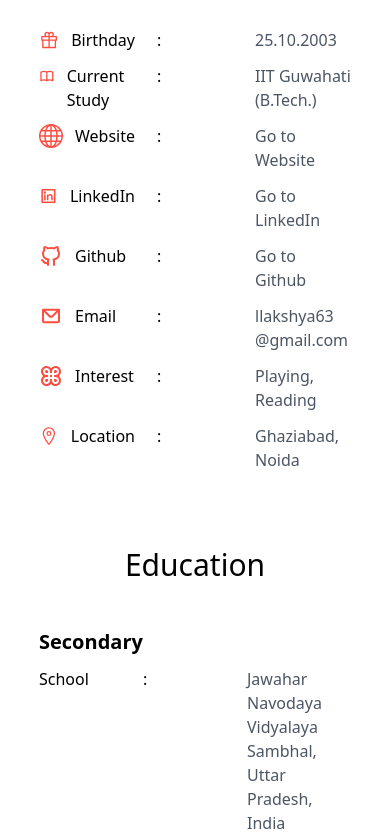
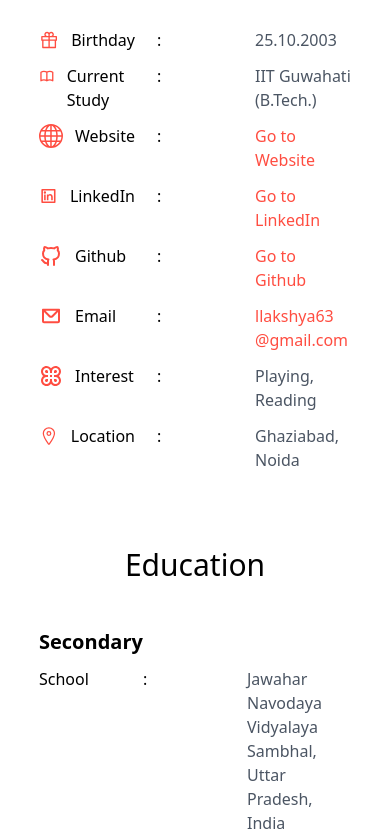
Before and after one commit to LAKSHYA25102003/Portfolio, a Next.js app: page / in a window 390 px wide. Shown: the part 1220-2059 px from the top of the page. Built offline with nearby package versions, Linux system fonts and the light colour scheme.

Commit message:
connectus link is added

```diff
--- a/components/About.js
+++ b/components/About.js
@@ -44,31 +44,31 @@ const About = () => {
 
 
                             <div className='flex gap-3'>
-                                <BsGlobe className="text-[#ff4D41] text-[24px]" /> <h3 className='font-medium'>Website</h3>
+                                <BsGlobe className="text-[#ff4D41]  text-[24px]" /> <h3 className='font-medium'>Website</h3>
                             </div>
                             <div className='font-medium ml-[10px]'>:</div>
-                            <div className='font-medium text-gray-600'><Link className='w-[100%]' href={"https://portfolio-lakshya-git-main-lakshya25102003.vercel.app/"}>Go to Website</Link></div>
+                        <div className='font-medium text-[#ff4D41] hover:font-bold'><Link className='w-[100%]' target={"_blank"} href={"https://portfolio-lakshya-git-main-lakshya25102003.vercel.app/"}>Go to Website</Link></div>
 
 
                             <div className='flex gap-3'>
                                 <RiLinkedinBoxLine className="text-[#ff4D41] text-[24px]" /> <h3 className='font-medium'>LinkedIn</h3>
                             </div>
                             <div className='font-medium ml-[10px]'>:</div>
-                            <div className='font-medium text-gray-600'><Link  href={"https://www.linkedin.com/in/lakshya-254659204/"}>Go to LinkedIn</Link></div>
+                            <div className='font-medium text-[#ff4D41] hover:font-bold'><Link target={"_blank"}  href={"https://www.linkedin.com/in/lakshya-254659204/"}>Go to LinkedIn</Link></div>
 
 
                             <div className='flex gap-3'>
                                 <TbBrandGithub className="text-[#ff4D41] text-[24px]" /> <h3 className='font-medium'>Github</h3>
                             </div>
                             <div className='font-medium ml-[10px]'>:</div>
-                            <div className='font-medium text-gray-600'><Link className='w-[100%]' href={"https://github.com/LAKSHYA25102003"}>Go to Github</Link></div>
+                            <div className='font-medium text-[#ff4D41] hover:font-bold'><Link target={"_blank"} className='w-[100%]' href={"https://github.com/LAKSHYA25102003"}>Go to Github</Link></div>
 
 
                             <div className='flex gap-3'>
                                 <CgMail className="text-[#ff4D41] text-[24px]" /> <h3 className='font-medium'>Email</h3>
                             </div>
                             <div className='font-medium ml-[10px]'>:</div>
-                            <div className='font-medium text-gray-600'><Link href={"mailto:llakshya63@gmail.com"}>llakshya63<wbr></wbr>@gmail.com</Link></div>
+                            <div className='font-medium text-[#ff4D41] hover:font-bold'><Link target={"_blank"} href={"mailto:llakshya63@gmail.com"}>llakshya63<wbr></wbr>@gmail.com</Link></div>
 
 
 
--- /dev/null
+++ b/components/ProjectsLink.js
@@ -0,0 +1,20 @@
+import React from 'react'
+import Link from 'next/link'
+
+const ProjectsLink = () => {
+    return (
+        <div className='w-[80%] flex flex-col justify-center  mx-auto py-[30px]'>
+            <h1 className='w-[100%] text-center py-[40px] text-[30px] font-medium'>Projects</h1>
+            <div className='grid grid-cols-3 md:w-[70%] m-auto gap-4'>
+                <div className='  '>
+                    <div className='font-bold text-[18px] md:text-[20px]'>ConnectUs</div>
+                    <div className='text-[14px]'>A social media application where we can chat with friends, and post the messages etc.</div>
+                </div>
+                <div className='font-medium text-[18px] ml-[15px] md:text-[20px] '>:</div>
+                <div className='font-medium text-[#ff4D41] hover:font-bold text-[18px] md:text-[20px]  underline'><Link target={"_blank"} href={"https://connectus.vercel.app/login"}>Visit ConnectUs</Link></div>
+            </div>
+        </div>
+    )
+}
+
+export default ProjectsLink
--- a/src/pages/index.js
+++ b/src/pages/index.js
@@ -7,6 +7,7 @@ import Skills from '../../components/Skills'
 import Education from '../../components/Education'
 import Footer from '../../components/Footer'
 import Work from '../../components/Work'
+import ProjectsLink from '../../components/ProjectsLink'
 
 export default function Home() {
   return (
@@ -27,6 +28,7 @@ export default function Home() {
         <Skills />
         <WhatIDo />
         <Work/>
+        <ProjectsLink/>
       </main>
       <footer>
         <Footer />
```
Also changed, not shown: components/Education.js (line endings or trailing spaces).
